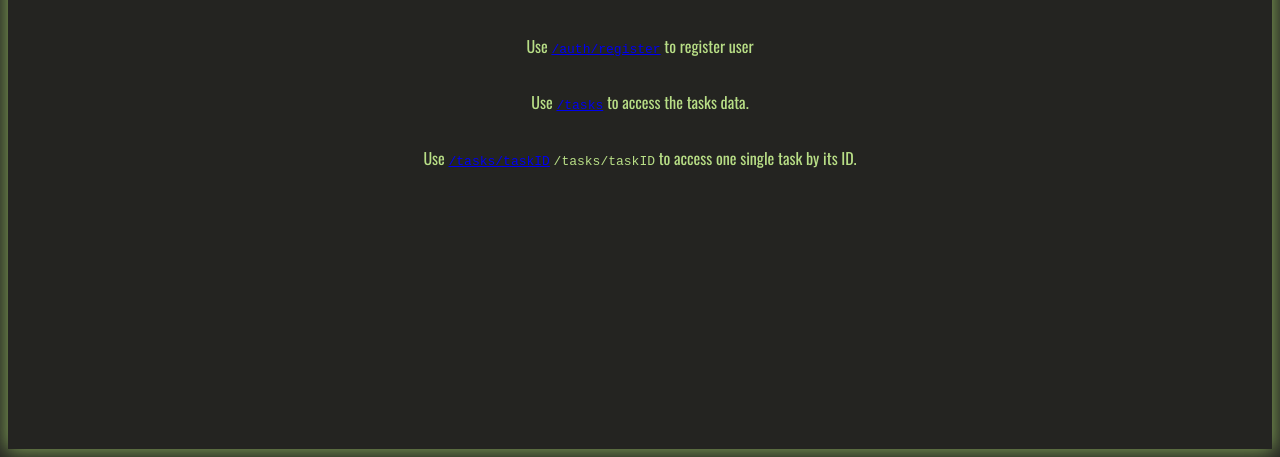
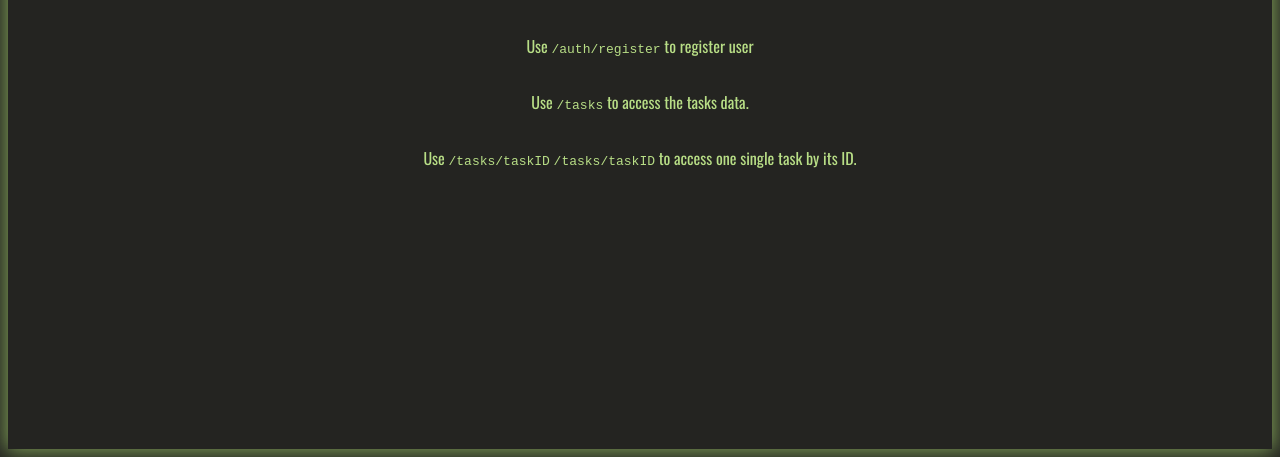
Before and after one commit to dykyys/tasks-back, a website: page public/index.html in a window 1280 px wide. Shown: the part 343-800 px from the top of the page. Drawn offline with nearby package versions, Linux system fonts and the light colour scheme.

Commit message:
update link stule

```diff
--- a/public/styles.css
+++ b/public/styles.css
@@ -9,3 +9,7 @@ body {
   height: 98vh;
   box-shadow: 0 0 20px 2px #83a459;
 }
+a {
+  color: #b8de86;
+  text-decoration: none;
+}
```
